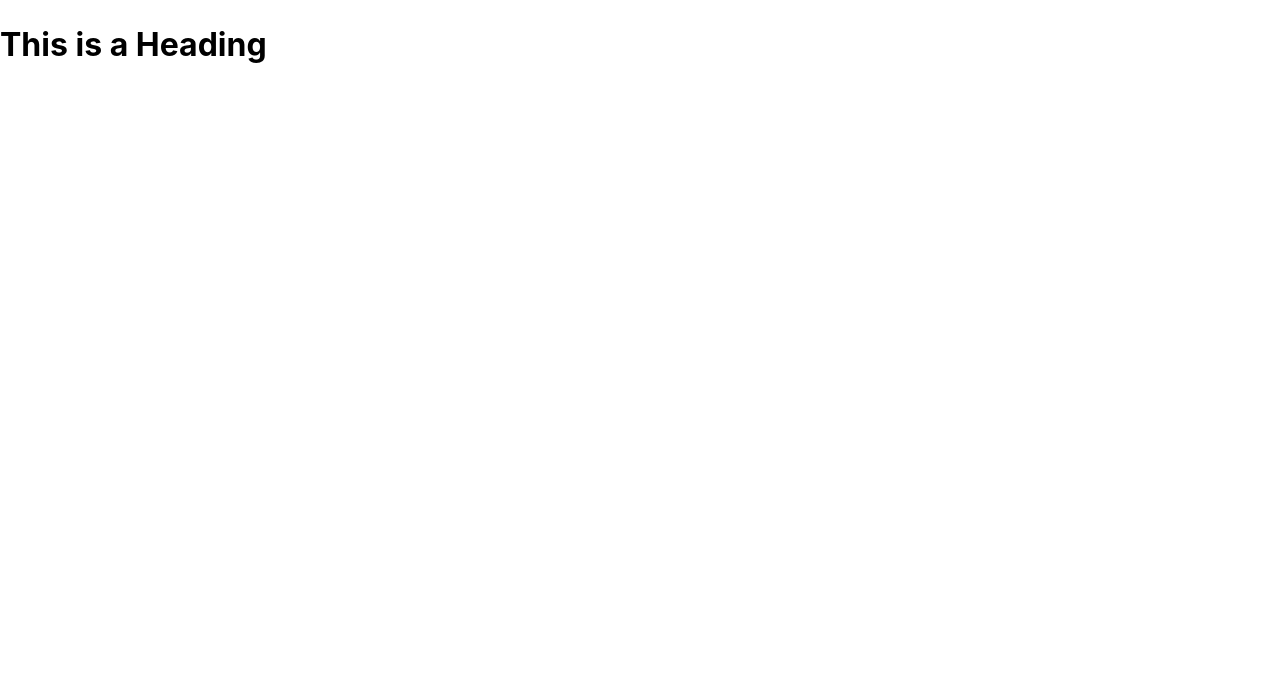
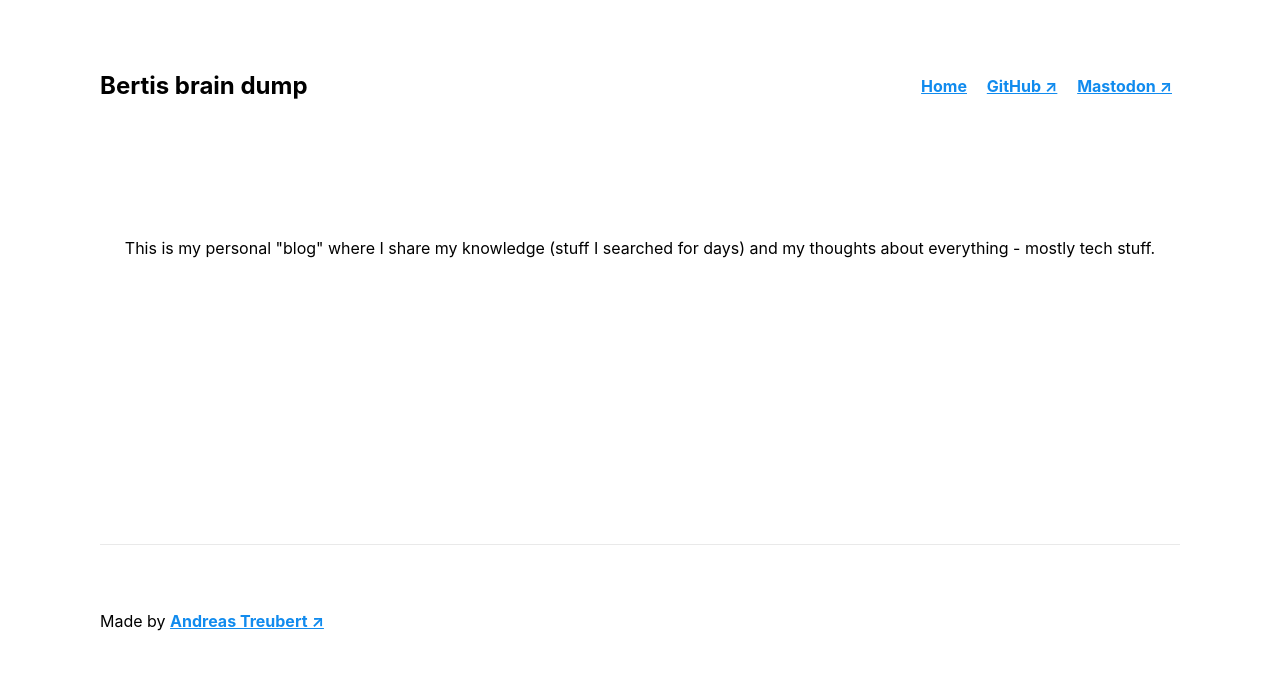
Before and after one commit to berti92/berti92.github.io, a plain HTML site: page index.html in a window 1280 px wide. Drawn offline with Linux system fonts and the light colour scheme.

Commit message:
index + robots

```diff
--- a/index.html
+++ b/index.html
@@ -1,10 +1,36 @@
 <!DOCTYPE html>
 <html>
   <head>
-    <title>Page Title</title>
+    <title>berti92 brain dump</title>
     <link rel="stylesheet" href="/assets/css/mvp.css">
   </head>
   <body>
-    <h1>This is a Heading</h1>
+    <header>
+      <nav>
+        <h1>Bertis brain dump</h1>
+        <ul>
+          <li><a href="/">Home</a></li>
+          <li><a target="_blank" href="https://github.com/berti92">GitHub ↗</a></li>
+          <li><a target="_blank" href="https://mastodon.social/@DevBird">Mastodon ↗</a></li>
+        </ul>
+      </nav>
+      <p>This is my personal "blog" where I share my knowledge (stuff I searched for days) and my thoughts about everything - mostly tech stuff.</p>
+      <p></p>
+    </header>
+    <main>
+      <ul>
+        <!-- <li>
+          <div>
+            <a href="/posts/hello_world.html">Hello world</a>
+          </div>
+          <small>2024-07-26 10:56 CEST</small>
+          <hr>
+        </li> -->
+      </ul>
+    </main>
+    <footer>
+      <hr>
+      <p>Made by <a target="_blank" href="https://www.devbert.de">Andreas Treubert ↗</a></p>
+    </footer>
   </body>
 </html>
```
Also changed, not shown: robots.txt (added).
